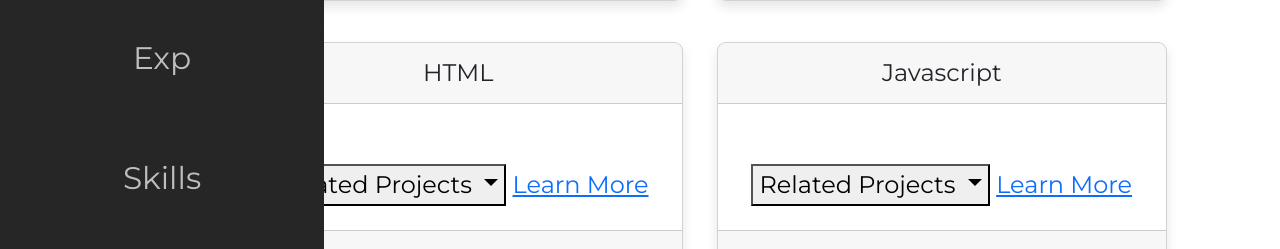
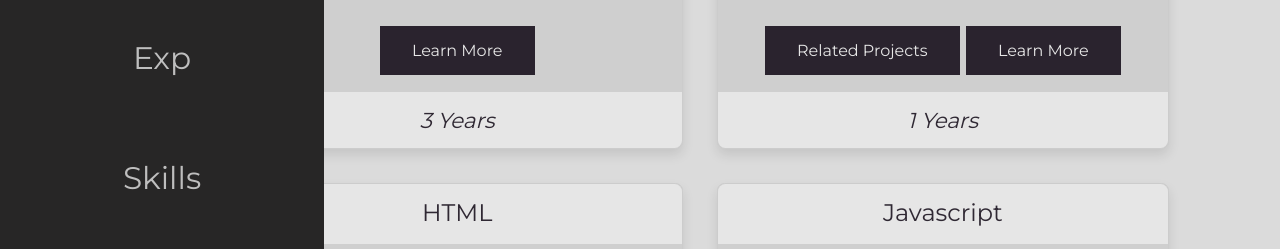
Before and after one commit to mhealy-dev/mHealy.Dev, a Django app: page /skills/ in a window 1280 px wide. Shown: the part 374-623 px from the top of the page. Run offline with Django 4.2, Linux system fonts and the light colour scheme; data comes from the database, SQL or seed files in the repository.

Commit message:
fix: update skills dropdown menus/icon. update css to include new dropdown functionality

```diff
--- a/mHealyDev/portfolio/static/portfolio/css/style.css
+++ b/mHealyDev/portfolio/static/portfolio/css/style.css
@@ -1,6 +1,6 @@
 /* Reset some default styling */
 * {
-  font-family: 'Montserrat' !important;
+  font-family: 'Montserrat';
 }
 
 :root {
@@ -17,22 +17,7 @@
 
 }
 
-
-/* Index to align items */
-.back-z {
-  z-index: 1;
-}
-
-.mid-z {
-  z-index: 10;
-}
-
-.front-z {
-  z-index: 99999;
-}
-
-
-/* Styles for main html adjustments */
+/* styles for main html adjustments */
 body{
   background-color: var(--bd-primary);
   color: #17171a;
@@ -58,7 +43,7 @@
 }
 
 
-/* Styling/Alignment for targeted objects */
+/* styling/alignment for targeted objects */
 .align--center {
   color:var(--bg-primary);
   margin:auto;
@@ -96,13 +81,14 @@
   border: 2px solid black;
 }
 
-.pd-basic {
+.pd--basic {
   padding: 0.75rem;
 }
 
 
 
-/* Styles for buttons */
+/* styles for buttons */
+/* basic button */
 .btn {
   appearance: none;
   background-color: var(--bg-primary);
@@ -115,6 +101,7 @@
   font-weight: normal;
   /* margin-top: 1rem; */
   padding: 15px 32px;
+  margin-bottom: .1rem;
   text-align: center;
   text-decoration: none;
   transition-duration: 0.4s;
@@ -123,10 +110,12 @@
   -moz-appearance: none;
 }
 
+/* button:hover */
 .btn:hover {
   color: var(--txt-secondary);
 }
 
+/* button add-item */
 .btn__add-item {
   appearance: none;
   background-color: var(--bg-primary);
@@ -147,14 +136,15 @@
   -moz-appearance: none;
 }
 
+/* button add-item:hover */
 .btn__add-item:hover {
   color: var(--txt-secondary);
 }
 
 
 
-/* Styles for the card-style list */
-/* Basic Card Styles */
+/* styles for cards */
+/* basic card */
 .card {
   background-color: var(--card-bd-primary);
   border: 1px solid #ccc;
@@ -167,7 +157,7 @@
   width: 18.75rem;
 }
 
-/* Basic Card Hover */
+/* card:hover */
 .card:hover {
   box-shadow: 0 .2rem .2rem rgba(0.4, 0.4, 0.4, 0.4);
   position: relative;
@@ -177,7 +167,7 @@
   z-index: 999999;
 }
 
-/* Card Body Styles */
+/* card body */
 .card__bd {
   align-items: center;
   background-color: var(--card-bd-primary);
@@ -186,7 +176,7 @@
   margin-bottom: .3rem;
 }
 
-/* Card Footer Styles */
+/* card footer */
 .card__ft {
   background-color: var(--txt-primary);
   border-bottom-left-radius: 0.3125rem;
@@ -199,7 +189,7 @@
   width: 100%;
 }
 
-/* Card Header Styles */
+/* card header */
 .card__hd {
   background-color: var(--txt-primary);
   border-top-left-radius: 0.3125rem;
@@ -212,6 +202,7 @@
   width: 100%;
 }
 
+/* card header--link */
 .card__hd--link {
   background-color: var(--txt-primary);
   color: var(--card-txt-primary);
@@ -220,6 +211,7 @@
   text-decoration: none;
 }
 
+/* card header--link:hover */
 .card__hd--link:hover {
   background-color: var(--txt-primary);
   border-top-left-radius: 0.3125rem;
@@ -228,13 +220,23 @@
   color: var(--txt-secondary);
 }
 
+/* card header--text */
 .card__hd--txt {
   font-size: 1rem;
   padding: 0.125rem;
   padding-top: 1.5%;
 }
 
-/* Card Text Styles */
+/* card image */
+.card__img {
+  display:flex;
+  height: 5rem;
+  margin-bottom: 2rem;
+  max-width: 5rem;
+  width:fit-content;
+}
+
+/* card text */
 .card__txt {
   font-size: 0.875rem;
   font-style: italic;
@@ -242,7 +244,7 @@
   /* margin-bottom: 1.2rem; */
 }
 
-/* Card Title Styles */
+/* card title */
 .card__ttl {
   font-size: 1.5rem;
   font-weight: bold;
@@ -251,7 +253,8 @@
 }
 
 
-/* Styles for div parent/child */
+/* styles for div parent/child */
+/* div container */
 .div__ctr {
   display: flex;
   flex-direction: row;
@@ -261,6 +264,7 @@
   width:auto;
 }
 
+/* div container grid */
 .div__ctr--grid {
   display: grid;
   grid-template-columns: 1fr;
@@ -270,6 +274,7 @@
   width:auto;
 }
 
+/* div parent */
 .div__pt {
   display: grid;
   grid-template-columns: auto repeat(2, auto);
@@ -280,34 +285,77 @@
   width:auto;
 }
 
+/* div title*/
 .div__ttl {
   display: flex;
 
 }
 
+/* styles for the dropdown container */
+/* dropdown container */
+.dd {
+  position: relative;
+  display: inline-block;
+}
+
+/* dropdown hover display */
+.dd:hover .dd__list {
+  display: block;
+}
+
+
+/* dropdown button */
+.dd__label {
+  cursor: pointer;
+}
+
+/* dropdown menu */
+.dd__list {
+  display: none;
+  position: absolute;
+  top: 100%;
+  left: 0;
+  background-color: #fff;
+  border: 1px solid #ccc;
+  list-style: none;
+  padding: 0;
+  margin: 0;
+}
+
+/* dropdown item */
+.dd__list__item {
+  padding: 10px 20px;
+  width: 100%
+}
+
 
 /* Styles for forms/form inputs */
+/* form align center */
 .frm--center {
   color: var(--bg-primary);
   text-align: center;
   width: auto;
 }
 
+/* form center-left */
 .frm--center-left {
   text-align: left;
 }
 
+/* form input */
 .frm__inp {
   margin-left: 0;
   text-align: right;
   width: 18rem;
 }
 
+/* form label */
 .frm__lbl {
   margin-right: 1rem;
   width: 10rem;
 }
 
+/* form row */
 .frm__row {
   align-items: center;
   display: flex;
@@ -315,6 +363,7 @@
   margin-bottom: 1rem;
 }
 
+/* form input, select, textarea elements */
 .frm__row input,
 .frm__row select,
 .frm__row textarea {
@@ -324,16 +373,20 @@
   width: 18rem;
 }
 
+/* form row textarea */
 .frm__row textarea {
   height: 8rem;
 }
 
+/* form buttons */
 .login-frm .frm__btn {
   margin-right: 1rem;
 }
 
 
+
 /* Styles for the logo */
+/* basic logo */
 .logo {
   background: var(--bg-secondary);
   color: var(--txt-secondary);
@@ -344,6 +397,7 @@
   width: 100%;
 }
 
+/* logo text */
 .logo__txt {
   display: inline;
   font-size: 1.5rem;
@@ -357,6 +411,7 @@
 
 
 /* Styles for the collapsible navbar */
+/* basic navbar */
 .nav-bar {
   background-color: #272626;
   color: #fff;
@@ -367,6 +422,7 @@
   z-index: 99 ;
 }
 
+/* navbar hover */
 .nav-bar:hover {
   width: 13.5rem;
 }
--- a/mHealyDev/portfolio/templates/portfolio/skills.html
+++ b/mHealyDev/portfolio/templates/portfolio/skills.html
@@ -2,37 +2,32 @@
 
 {% block head %}
 {% load static %}
-<link href="https://cdn.jsdelivr.net/npm/bootstrap@5.2.1/dist/css/bootstrap.min.css" rel="stylesheet" integrity="sha384-iYQeCzEYFbKjA/T2uDLTpkwGzCiq6soy8tYaI1GyVh/UjpbCx/TYkiZhlZB6+fzT" crossorigin="anonymous">
-<script src="https://cdn.jsdelivr.net/npm/bootstrap@5.2.1/dist/js/bootstrap.bundle.min.js" integrity="sha384-u1OknCvxWvY5kfmNBILK2hRnQC3Pr17a+RTT6rIHI7NnikvbZlHgTPOOmMi466C8" crossorigin="anonymous"></script>
 {% endblock %}
 
 {% block content %}
 
 <main>
   <h1>Skills {% if user.is_superuser %}
-    <a class="button__add-item" href="{% url 'portfolio:skills_create' %}" class="button">Add a skill</a>
+    <a class="btn__add-item" href="{% url 'portfolio:skills_create' %}">Add a skill</a>
     {% endif %}</h1>
   <div class="div__pt">
     <div class="div__ctr">
     {% for item in object_list %}
-      <div class="biz-card bd-shadow card text-center mb-3 back-z {% if forloop.counter|divisibleby:2 %}biz-card-left{% else %}biz-card-right{% endif %}">
-        <div class="biz-card__hf card-header back-z">
-          {{item.name}}
+      <div class="card bd--shadow align--center">
+        <div class="card__hd">
+          <div class="card__hd--txt">{{item.name}}</div>
         </div>
-        <div class="biz-card__bd card-body mid-z">
+        <div class="card__bd">
           <div>
-            <img src="{{item.image}}" class="rounded-start biz-card__img align--center"/>
+            <img src="{{item.icon}}" class="card__img align--center"/>
           </div>
-          <div class="dropdown mid-z d-down">
+          <div class="dd">
             {% if item.skills.all %}
-            <button class="button dropdown-toggle" type="button" data-bs-toggle="dropdown" aria-expanded="false">
+            <label class="btn dd__label" aria-haspopup="true">
               Related Projects
-            </button>
-            {% endif %}
-            <ul class="dropdown-menu d-down" >
+              <ul class="dd__list">
                 {% for project in item.skills.all %}
-
-                <li><a class="dropdown-item button mid-z d-down"
+                  <li><a class="btn dd__list__item"
                         {% if project.live_demo %}
                           href="{{project.live_demo}}">
                         {% elif project.repository %}
@@ -43,22 +38,22 @@
                     {{project.name}}</a></li>
                 {% endfor %}
               </ul>
-            <a href="{{item.link}}" class="button">Learn More</a>
+            </label>
+            {% endif %}
+            <a href="{{item.link}}" class="btn">Learn More</a>
           {% if user.is_superuser %}
-          <a href="{% url 'portfolio:skills_update' item.id %}" class="button">Update</a>
-          <a href="{% url 'portfolio:skills_delete' item.id %}" class="button">Delete</a>
+          <a href="{% url 'portfolio:skills_update' item.id %}" class="btn">Update</a>
+          <a href="{% url 'portfolio:skills_delete' item.id %}" class="btn">Delete</a>
           {% endif %}
           </div>
         </div>
-        <div class="biz-card__hf card-footer text-muted">
+        <div class="card__ft">
           {{item.years}} Years
         </div>
       </div>
       {% endfor %}
   </div>
   </div>
-
-
 </main>
 
 {% endblock %}
```
Also changed, not shown: mHealyDev/portfolio/static/portfolio/javascript/dropdown_script.js (added, +26 -0 lines). Lines whose indentation alone changed are shown as unchanged.
